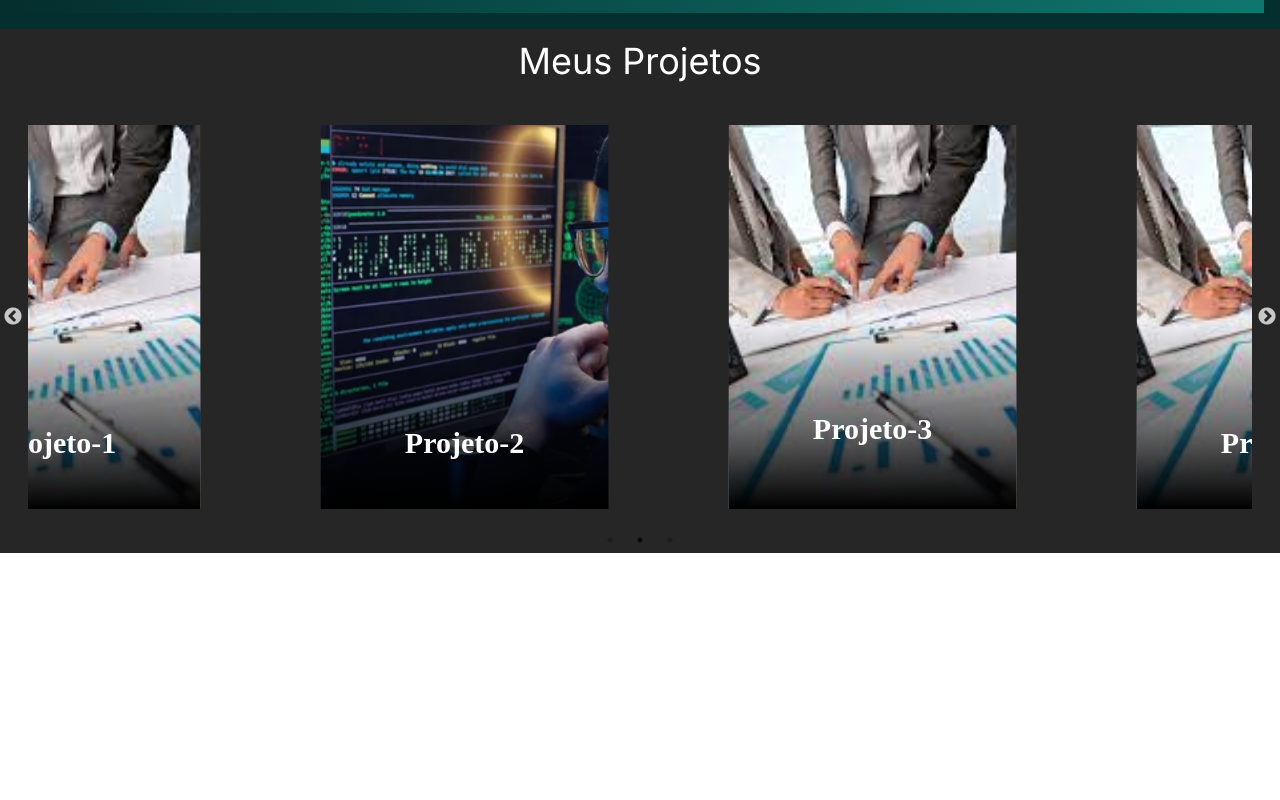
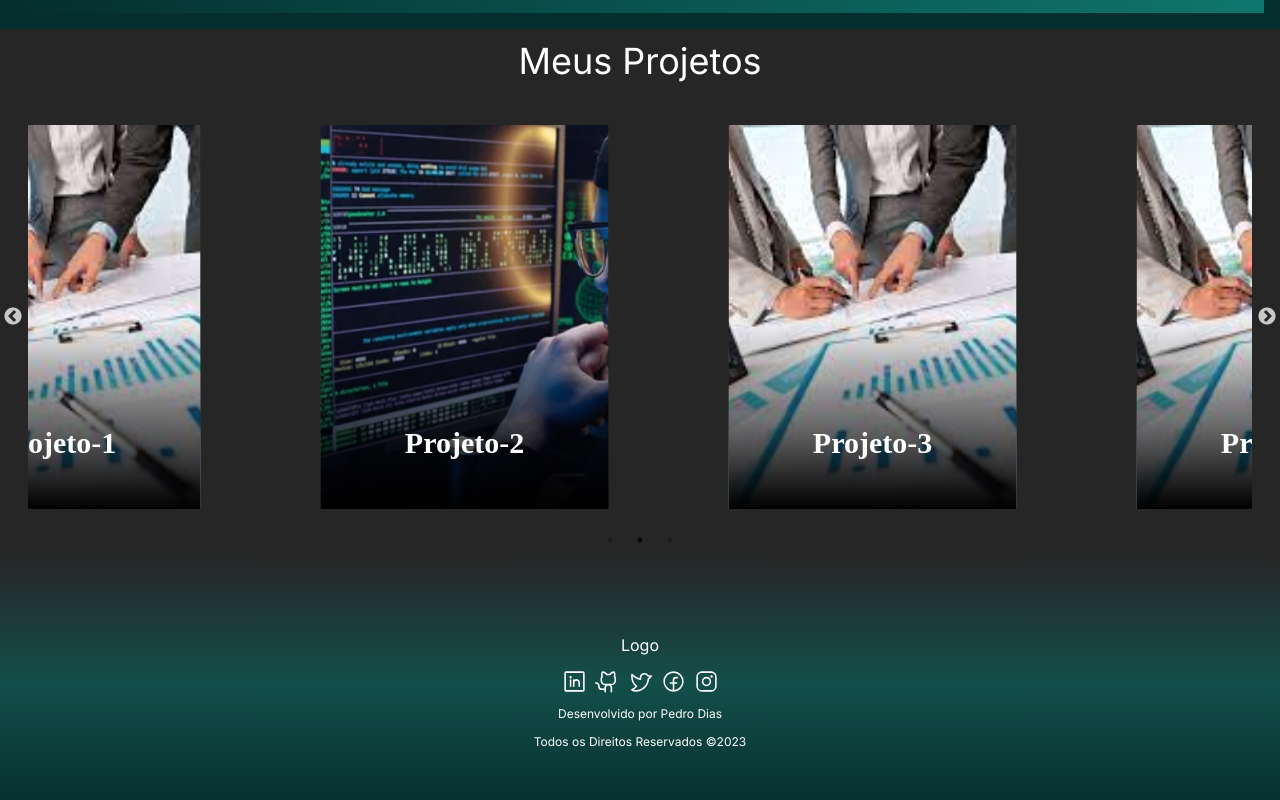
Before and after one commit to PedroPauloDias/Portifolio, a Next.js app: page / in a window 1280 px wide. Shown: the part 1923-2723 px from the top of the page. Before the commit the page ends 2476 px from the top, so only its background shows below. Built offline with nearby package versions, Linux system fonts and the light colour scheme.

Commit message:
create footer

```diff
--- a/src/app/api/projetos/route.js
+++ b/src/app/api/projetos/route.js
@@ -22,7 +22,7 @@ export async function GET(request) {
       imagem: "/projeto.jpeg",
       alt: "lorem jdiasj",
       descricao:
-        "Lorem ipsum dolor sit amet consectetur adipisicing elit. Itaque, consequatur suscipit. Ab, molestias, mollitia saepe amet, porro molestiae ipsa doloremque excepturi ",
+             "Lorem ipsum dolor sit amet consectetur adipisicing elit. Itaque, consequatur suscipit. Ab, molestias, mollitia saepe amet, porro molestiae ",
     },
   ];
 
--- a/src/app/page.js
+++ b/src/app/page.js
@@ -3,13 +3,15 @@ import { Header } from "@/components/Header";
 import { Navbar } from "@/components/navbar";
 import { Sections } from "@/components/sections";
 import { Projects } from './../components/projects/index';
+import Footer from "@/components/footer";
 export default function Home() {
   return (
     <main>
       <Navbar/>
       <Header />
       <Sections />
-      <Projects/>
+      <Projects />
+      <Footer/>
     </main>
   );
 }
--- /dev/null
+++ b/src/components/footer/index.jsx
@@ -0,0 +1,23 @@
+import React from 'react'
+import {LinkedinLogo,GithubLogo, FacebookLogo , InstagramLogo,TwitterLogo} from '@phosphor-icons/react'
+
+const Footer = () => {
+  return (
+    <footer>
+      <div className='h-full  flex flex-col items-center justify-center gap-3 text-white bg-gradient-to-b from-neutral-800   via-teal-900 to-teal-950'>
+        <div className="mt-20">Logo</div>
+        <div className='flex gap-2'>
+        <LinkedinLogo size={25} />
+          <GithubLogo size={25} />
+          <TwitterLogo size={25} />
+          <FacebookLogo size={25} />
+          <InstagramLogo size={25} />
+        </div>
+        <div  className="text-xs"> Desenvolvido por Pedro Dias  </div>
+        <div  className="mb-16 text-xs"> Todos os Direitos Reservados ©2023 </div>
+      </div>
+    </footer>
+  )
+}
+
+export default Footer
```
